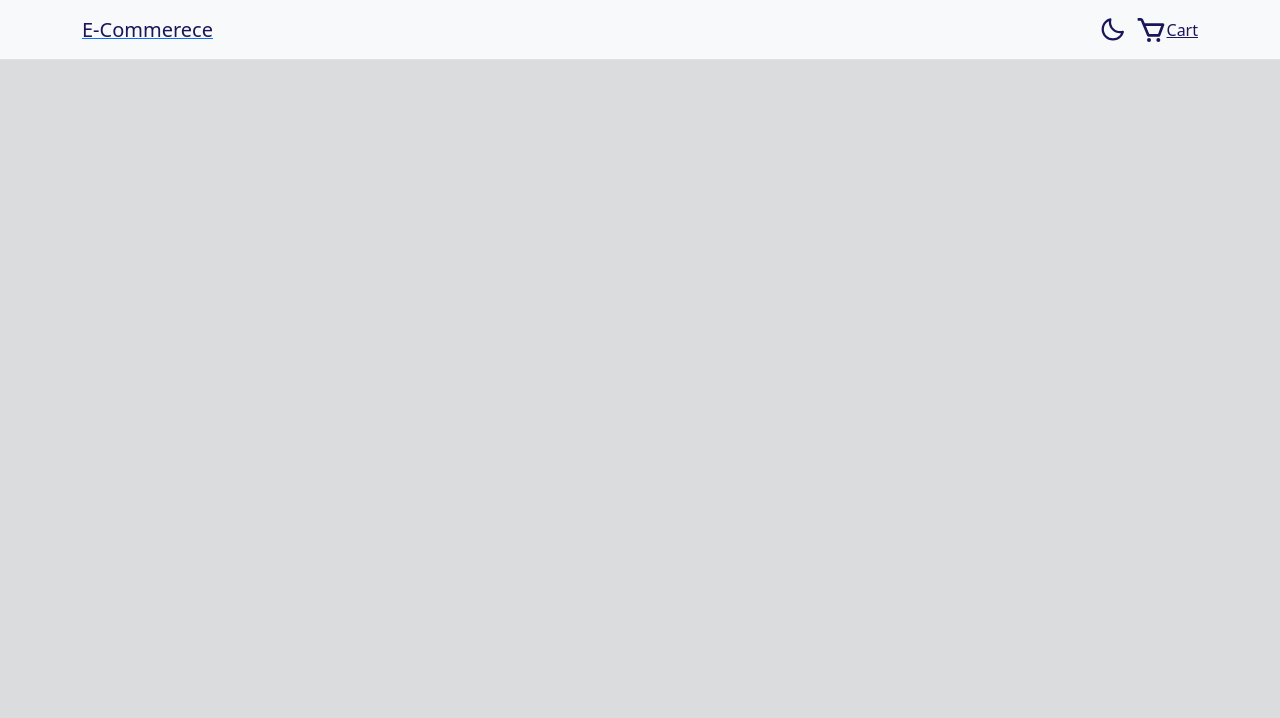
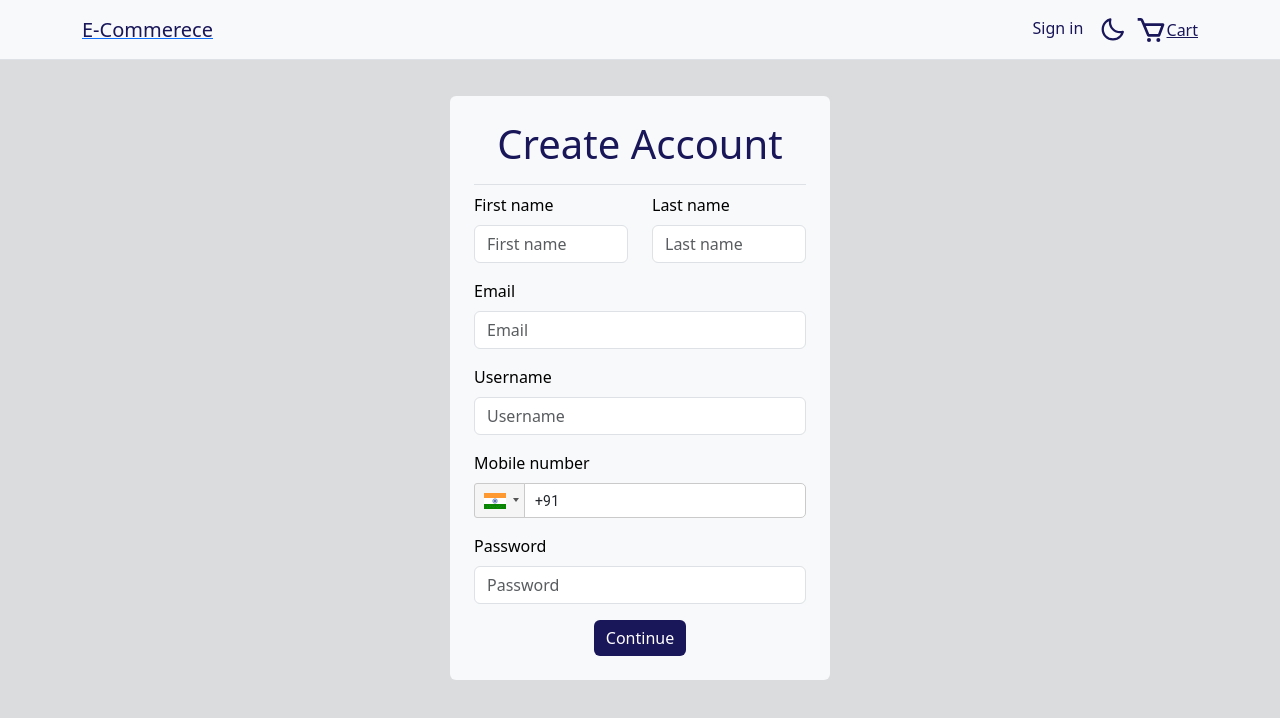
Before and after one commit to prince4panwar/E-Commerce, a React (Vite) app: page /register in a window 1280 px wide. Before the commit this address had no page. Shown: the top 718 px of the page. Built offline with nearby package versions, Linux system fonts and the light colour scheme.

Commit message:
Added the Sign in and Sign up component

```diff
--- a/package.json
+++ b/package.json
@@ -16,6 +16,7 @@
     "react-dom": "^19.1.0",
     "react-filter-search": "^1.1.11",
     "react-icons": "^5.5.0",
+    "react-phone-input-2": "^2.15.1",
     "react-router": "^7.7.0",
     "react-use-cart": "^1.14.0",
     "yet-another-react-lightbox": "^3.24.0"
--- a/src/App.css
+++ b/src/App.css
@@ -39,3 +39,7 @@
 .text-light-primary {
     color: #191659 !important;
 }
+
+.react-tel-input input{
+    width: 100% !important;
+}
--- a/src/App.tsx
+++ b/src/App.tsx
@@ -6,9 +6,12 @@ import { Route, Routes } from "react-router";
 import Home from "./Pages/Home";
 import Cart from "./Pages/Cart";
 import ProductDetails from "./Pages/ProductDetails";
+import SignIn from "./Pages/SignIn";
+import Register from "./Pages/Register";
 
 function App() {
   const [theme] = useThemeHook();
+
   return (
     <main
       className={theme ? "bg-black" : "bg-light-2"}
@@ -17,6 +20,8 @@ function App() {
       <Header />
       <Routes>
         <Route path="/" element={<Home />} />
+        <Route path="/sign-in" element={<SignIn />} />
+        <Route path="/register" element={<Register />} />
         <Route
           path="/product-details/:productId"
           element={<ProductDetails />}
--- /dev/null
+++ b/src/Pages/Register.tsx
@@ -0,0 +1,135 @@
+import { useState, type ReactElement } from "react";
+import { Container, Row, Col, Button, Form, Spinner } from "react-bootstrap";
+import { useThemeHook } from "../GlobalComponents/ThemeProvider";
+import PhoneInput from "react-phone-input-2";
+import "react-phone-input-2/lib/high-res.css";
+
+function Register(): ReactElement {
+  const [loading, setLoading] = useState(false);
+  const [number, setNumber] = useState("");
+  const [theme] = useThemeHook();
+
+  const handleSubmit = (event) => {
+    const form = event?.currentTarget;
+    event?.preventDefault();
+    const username = form.username.value;
+    const password = form.password.value;
+    const firstname = form.firstName.value;
+    const lastname = form.lastName.value;
+    const email = form.email.value;
+
+    if (username && password && firstname && lastname && email && number) {
+      setLoading(true);
+      console.log("call api here");
+      console.log(username, password, firstname, lastname, email, number);
+    }
+  };
+  return (
+    <Container className="py-5 mt-5">
+      <Row className="justify-content-center ">
+        <Col
+          xs={11}
+          sm={10}
+          md={8}
+          lg={4}
+          className={`p-4 rounded ${
+            theme ? "text-light bg-dark" : "text-black bg-light"
+          }`}
+        >
+          <h1
+            className={`text-center border-bottom pb-3 ${
+              theme ? "text-dark-primary " : "text-light-primary"
+            }`}
+          >
+            Create Account
+          </h1>
+          <Form onSubmit={handleSubmit}>
+            <Row>
+              <Form.Group className="mb-3 col-lg-6">
+                <Form.Label>First name</Form.Label>
+                <Form.Control
+                  name="firstName"
+                  type="text"
+                  placeholder="First name"
+                  required
+                />
+              </Form.Group>
+              <Form.Group className="mb-3 col-lg-6">
+                <Form.Label>Last name</Form.Label>
+                <Form.Control
+                  name="lastName"
+                  type="text"
+                  placeholder="Last name"
+                  required
+                />
+              </Form.Group>
+            </Row>
+            <Form.Group className="mb-3">
+              <Form.Label>Email</Form.Label>
+              <Form.Control
+                name="email"
+                type="text"
+                placeholder="Email"
+                required
+              />
+            </Form.Group>
+            <Form.Group className="mb-3">
+              <Form.Label>Username</Form.Label>
+              <Form.Control
+                name="username"
+                type="text"
+                placeholder="Username"
+                minLength={3}
+                required
+              />
+            </Form.Group>
+            <Form.Group className="mb-3">
+              <Form.Label>Mobile number</Form.Label>
+              <PhoneInput
+                country="in"
+                value={number}
+                onChange={(phone) => setNumber(phone)}
+                inputClass="text-dark"
+              />
+            </Form.Group>
+            <Form.Group className="mb-3">
+              <Form.Label>Password</Form.Label>
+              <Form.Control
+                name="password"
+                type="password"
+                placeholder="Password"
+                minLength={3}
+                required
+              />
+            </Form.Group>
+            <Button
+              type="submit"
+              className={`${
+                theme ? "bg-dark-primary text-black" : "bg-light-primary"
+              } m-auto d-block`}
+              disabled={loading}
+              style={{ border: 0 }}
+            >
+              {loading ? (
+                <>
+                  <Spinner
+                    as="span"
+                    animation="grow"
+                    size="sm"
+                    role="status"
+                    aria-hidden="true"
+                  />
+                  &nbsp;Loading...
+                </>
+              ) : (
+                "Continue"
+              )}
+            </Button>
+          </Form>
+        </Col>
+      </Row>
+    </Container>
+  );
+}
+
+export default Register;
--- /dev/null
+++ b/src/Pages/SignIn.tsx
@@ -0,0 +1,137 @@
+import { useState } from "react";
+import {
+  Container,
+  Row,
+  Col,
+  Button,
+  Form,
+  Spinner,
+  InputGroup,
+} from "react-bootstrap";
+import { useThemeHook } from "../GlobalComponents/ThemeProvider";
+import { Link, useNavigate } from "react-router";
+import InputGroupText from "react-bootstrap/esm/InputGroupText";
+import { AiOutlineUser } from "react-icons/ai";
+import { VscKey } from "react-icons/vsc";
+
+function SignIn() {
+  const [loading, setLoading] = useState(false);
+  const [theme] = useThemeHook();
+  const navigate = useNavigate();
+
+  const handleSubmit = (event) => {
+    const form = event?.currentTarget;
+    event?.preventDefault();
+    const username = form.username.value;
+    const password = form.password.value;
+    if (username && password) {
+      setLoading(true);
+      fetch("https://fakestoreapi.com/auth/login", {
+        method: "POST",
+        headers: {
+          "Content-Type": "application/json",
+        },
+        body: JSON.stringify({
+          username: username,
+          password: password,
+        }),
+      })
+        .then((res) => res.json())
+        .then((json) => sessionStorage.setItem("token", json.token))
+        .catch((error) => console.error(error))
+        .finally(() => {
+          setLoading(false);
+          navigate("/", { replace: true });
+          alert("Login sucessfully");
+        });
+    }
+  };
+  return (
+    <Container className="py-5 mt-5">
+      <Row className="justify-content-center ">
+        <Col
+          xs={11}
+          sm={10}
+          md={8}
+          lg={4}
+          className={`p-4 rounded ${
+            theme ? "text-light bg-dark" : "text-black bg-light"
+          }`}
+        >
+          <h1
+            className={`text-center border-bottom pb-3 ${
+              theme ? "text-dark-primary " : "text-light-primary"
+            }`}
+          >
+            SignIn
+          </h1>
+          <Form onSubmit={handleSubmit}>
+            <InputGroup className="mb-4 mt-5">
+              <InputGroupText>
+                <AiOutlineUser size="1.6rem" />
+              </InputGroupText>
+              <Form.Control
+                name="username"
+                type="text"
+                placeholder="Username"
+                minLength={3}
+                required
+              />
+            </InputGroup>
+
+            <InputGroup className="mb-4 mt-5">
+              <InputGroupText>
+                <VscKey size="1.6rem" />
+              </InputGroupText>
+              <Form.Control
+                name="password"
+                type="password"
+                placeholder="Password"
+                minLength={6}
+                required
+              />
+            </InputGroup>
+            <Button
+              type="submit"
+              className={`${
+                theme ? "bg-dark-primary text-black" : "bg-light-primary"
+              } m-auto d-block`}
+              disabled={loading}
+              style={{ border: 0 }}
+            >
+              {loading ? (
+                <>
+                  <Spinner
+                    as="span"
+                    animation="grow"
+                    size="sm"
+                    role="status"
+                    aria-hidden="true"
+                  />
+                  &nbsp;Loading...
+                </>
+              ) : (
+                "Sign in"
+              )}
+            </Button>
+            <Form.Group className="mt-3 text-center">
+              <Form.Text
+                className={`${
+                  theme ? "text-dark-primary" : "text-dark"
+                } fw-bold`}
+              >
+                New to E-cart?
+              </Form.Text>
+              <Row className="py-2 border-bottom mb-3" />
+              <Link to="/register" className="btn btn-info rounded-0">
+                Create your E-cart account
+              </Link>
+            </Form.Group>
+          </Form>
+        </Col>
+      </Row>
+    </Container>
+  );
+}
+
+export default SignIn;
--- a/src/components/Header.tsx
+++ b/src/components/Header.tsx
@@ -1,6 +1,6 @@
+import { useContext, useEffect, useState } from "react";
 import { Container, Navbar, Nav } from "react-bootstrap";
 import { ThemeContext } from "../GlobalComponents/ThemeProvider";
-import { useContext, useEffect, useState } from "react";
 import { BiSun, BiMoon, BiCart } from "react-icons/bi";
 import { Link } from "react-router";
 import { useCart } from "react-use-cart";
@@ -36,6 +36,14 @@ function Header() {
         <Navbar.Toggle aria-controls="basic-navbar-nav" />
         <Navbar.Collapse id="basic-navbar-nav">
           <Nav className="ms-auto">
+            <Link
+              to="sign-in"
+              className={`nav-link ${
+                darkMode ? "text-dark-primary" : "text-light-primary"
+              }`}
+            >
+              Sign in
+            </Link>
             <Nav.Link
               className={darkMode ? "text-dark-primary" : "text-light-primary"}
               onClick={() => setDarkMode(!darkMode)}
```
Also changed, not shown: 1 other file (tests, documents, lock files or other folders).
